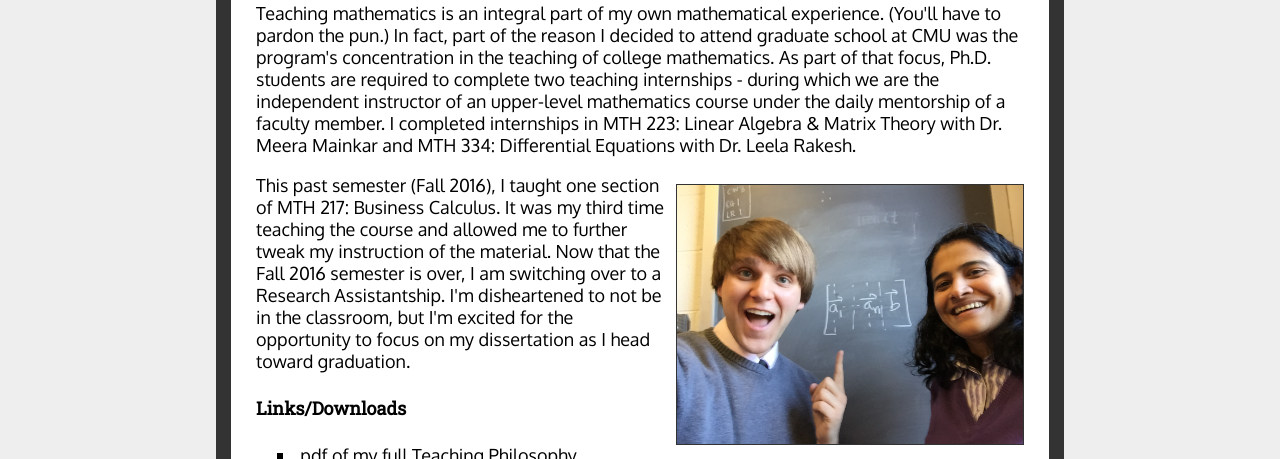
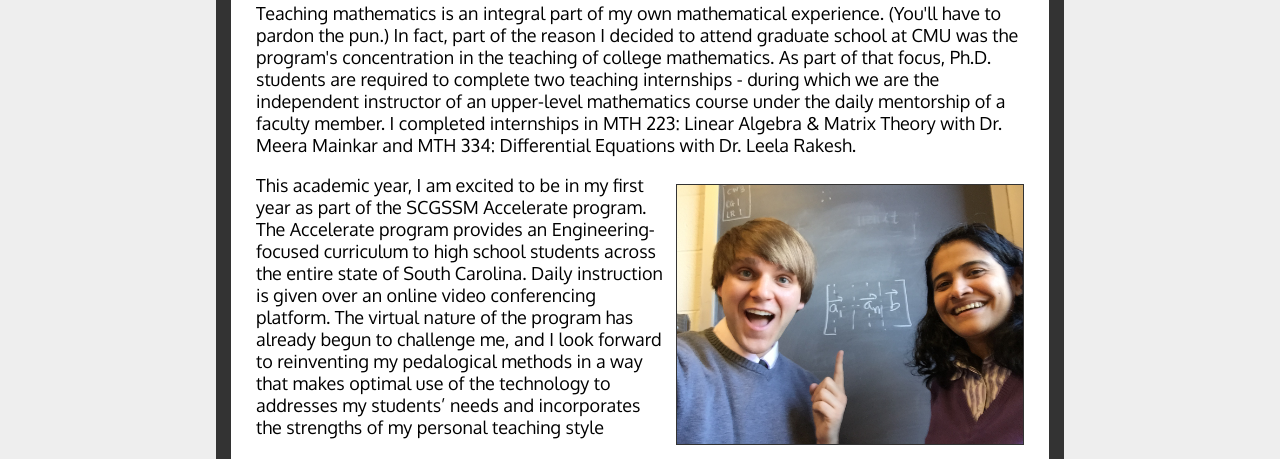
Before and after one commit to patricktd3/patricktd3.github.io, a plain HTML site: page teaching.html in a window 1280 px wide. Shown: the part 332-791 px from the top of the page. Drawn offline with Linux system fonts and the light colour scheme.

Commit message:
Update teaching.html

```diff
--- a/teaching.html
+++ b/teaching.html
@@ -41,7 +41,7 @@
 
             <img src="assets/teachingpic.jpg" alt="Picture of Patrick Teaching" style="margin-right: 0px;">
 
-            <p>This past semester (Fall 2016), I taught one section of MTH 217: Business Calculus. It was my third time teaching the course and allowed me to further tweak my instruction of the material. Now that the Fall 2016 semester is over, I am switching over to a Research Assistantship. I'm disheartened to not be in the classroom, but I'm excited for the opportunity to focus on my dissertation as I head toward graduation.</p>
+            <p>This academic year, I am excited to be in my first year as part of the SCGSSM Accelerate program.  The Accelerate program provides an Engineering-focused curriculum to high school students across the entire state of South Carolina.  Daily instruction is given over an online video conferencing platform.  The virtual nature of the program has already begun to challenge me, and I look forward to reinventing my pedalogical methods in a way that makes optimal use of the technology to addresses my students’ needs and incorporates the strengths of my personal teaching style</p>
 
             <h4>Links/Downloads</h4>
 
```
